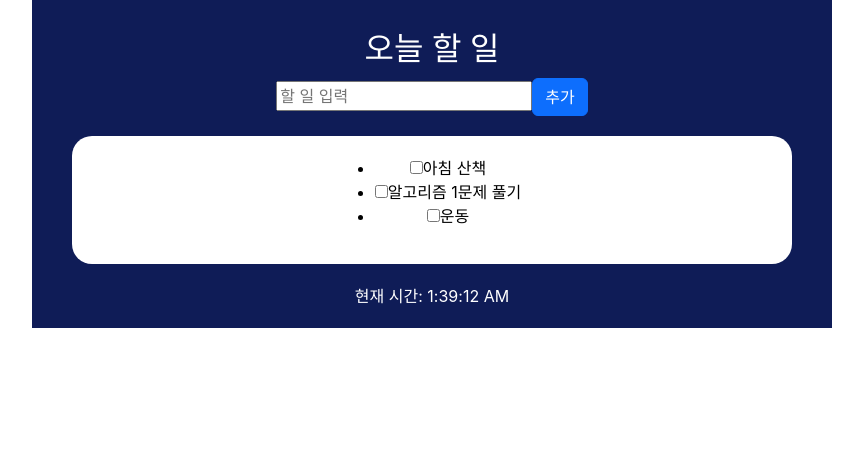
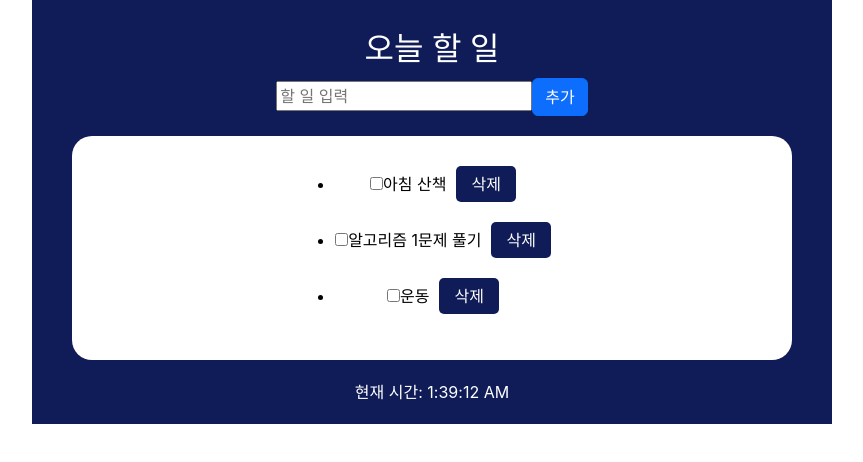
Before and after one commit to Ag-crane/devcourse-full-3, a React (Create React App) app in the folder 07-react-base/todolist/: page / in a window 1280 px wide. Shown: the top 462 px of the page, without its empty margins (208-1071 px from the left). Built offline with nearby package versions, Linux system fonts and the light colour scheme.

Commit message:
할 일 삭제 버튼 추가

```diff
--- a/07-react-base/todolist/src/App.css
+++ b/07-react-base/todolist/src/App.css
@@ -23,3 +23,13 @@
   font-size: 2em;
   margin: 10px 0;
 }
+
+.button-delete{
+  background-color: rgb(15, 28, 87);
+  color: white;
+  border: none;
+  padding: 6px 15px;
+  margin: 10px;
+  border-radius: 5px;
+  cursor: pointer;
+}
--- a/07-react-base/todolist/src/ToDoList.tsx
+++ b/07-react-base/todolist/src/ToDoList.tsx
@@ -31,6 +31,11 @@ const ToDoList: React.FC = () => {
         setTodos([...todos, { id: Date.now(), text: inputText, isChecked: false }]);
         setInputText('');
     }
+    const deleteTodo = (id: number) => {
+        return () => {
+            setTodos(todos.filter((todo) => todo.id !== id));
+        }
+    }
 
     return (
         <div>
@@ -51,6 +56,7 @@ const ToDoList: React.FC = () => {
                                     todo.isChecked ? <s>{todo.text}</s> : todo.text
                                 }
                             </span>
+                            <button className='button-delete' onClick={deleteTodo(todo.id)}>삭제</button>
                         </li>
                     ))}
                 </ul>
```
